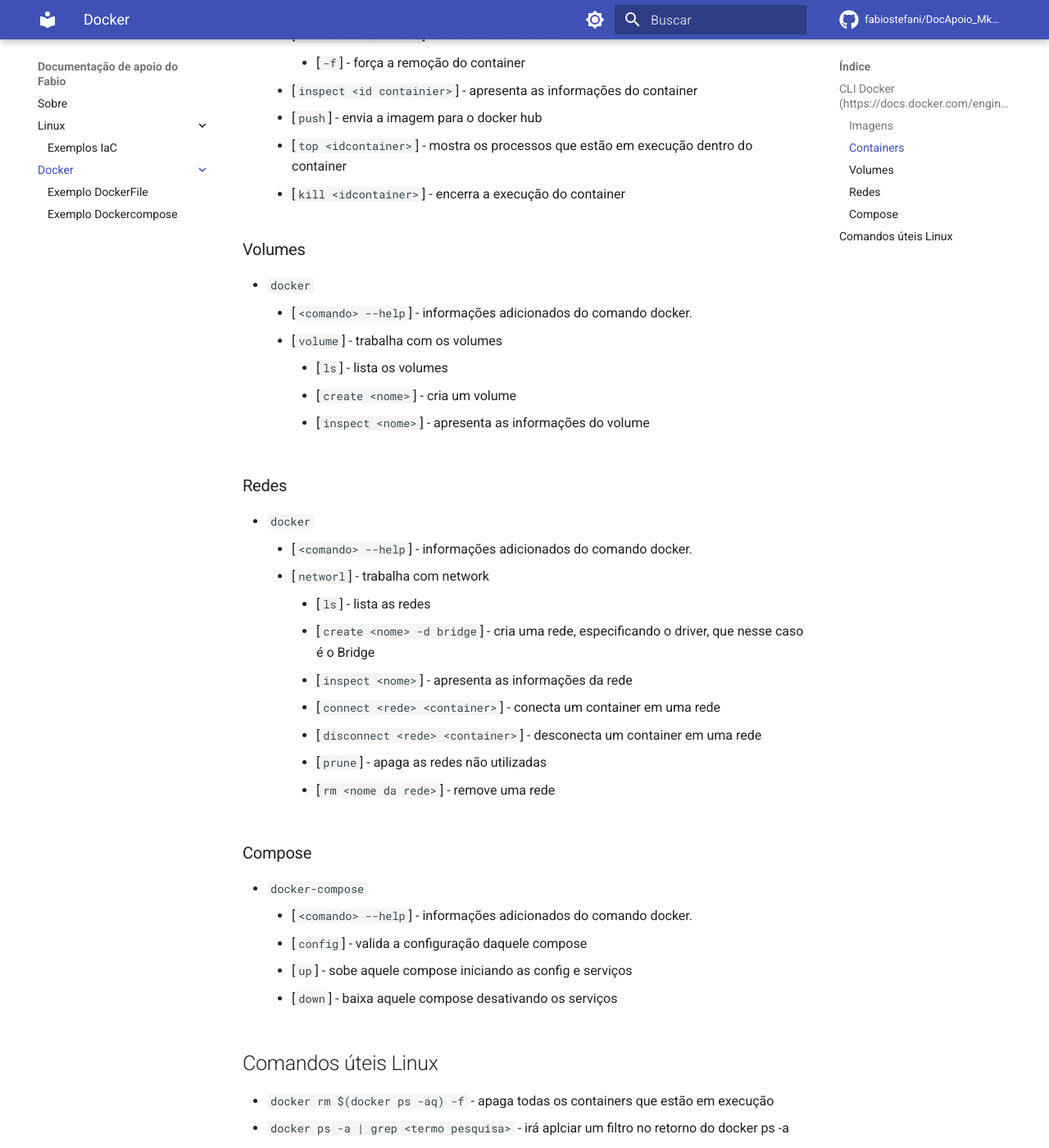
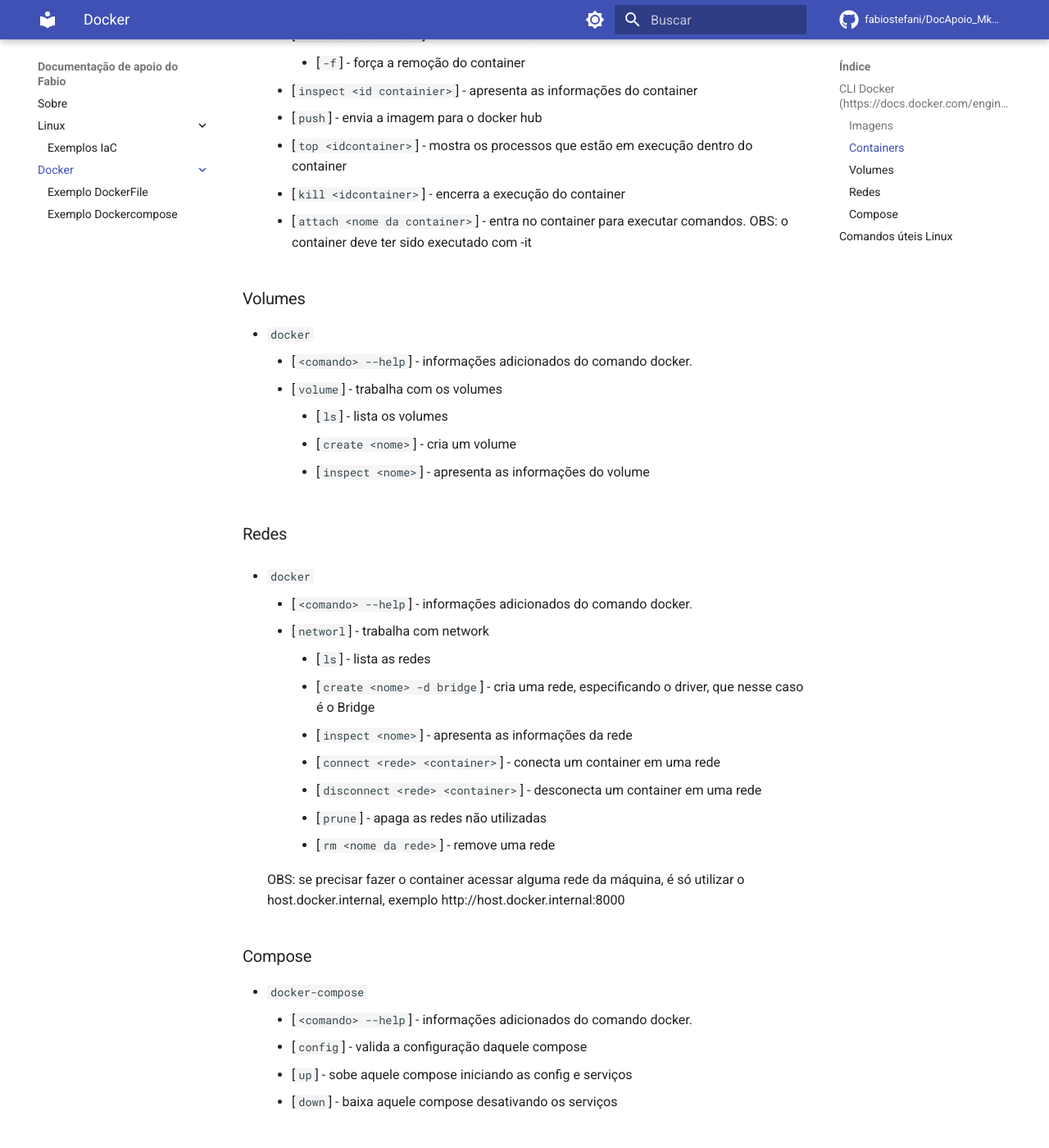
Before and after one commit to fabiostefani/DocApoio_MkDocs, an MkDocs documentation site: the page built from docs/docker/index.md, in a window 1280 px wide and 1400 px high, scrolled down 1788 px. Shown: the whole window at 82% size. Built offline with MkDocs 1.6.1 and Material for MkDocs 9.7.7, drawn with Linux system fonts in a browser that asks for light colours; comment, search, counter and statistics services are not loaded.

Commit message:
inclusão de comandos

```diff
--- a/docs/docker/index.md
+++ b/docs/docker/index.md
@@ -48,6 +48,7 @@
     * [`push`] - envia a imagem para o docker hub
     * [`top <idcontainer>`] - mostra os processos que estão em execução dentro do container
     * [`kill <idcontainer>`] - encerra a execução do container
+    * [`attach <nome da container>`] - entra no container para executar comandos. OBS: o container deve ter sido executado com -it
 
 ### Volumes
 * `docker`
@@ -69,6 +70,9 @@
         * [`prune`] - apaga as redes não utilizadas
         * [`rm <nome da rede>`] - remove uma rede
 
+    OBS: se precisar fazer o container acessar alguma rede da máquina, é só utilizar o
+    host.docker.internal, exemplo http://host.docker.internal:8000
+
 ### Compose
 * `docker-compose`
     * [`<comando> --help`] - informações adicionados do comando docker.
```
